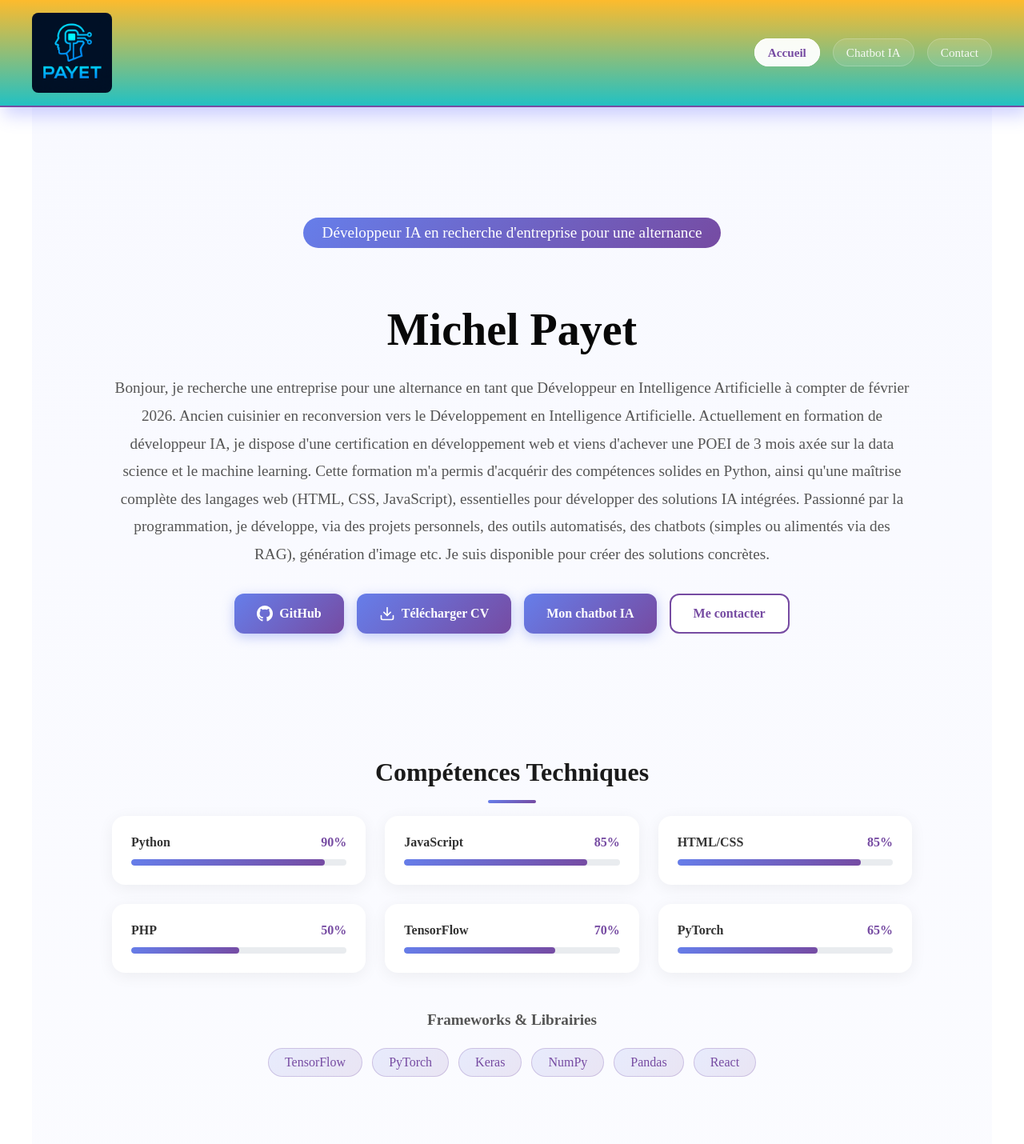
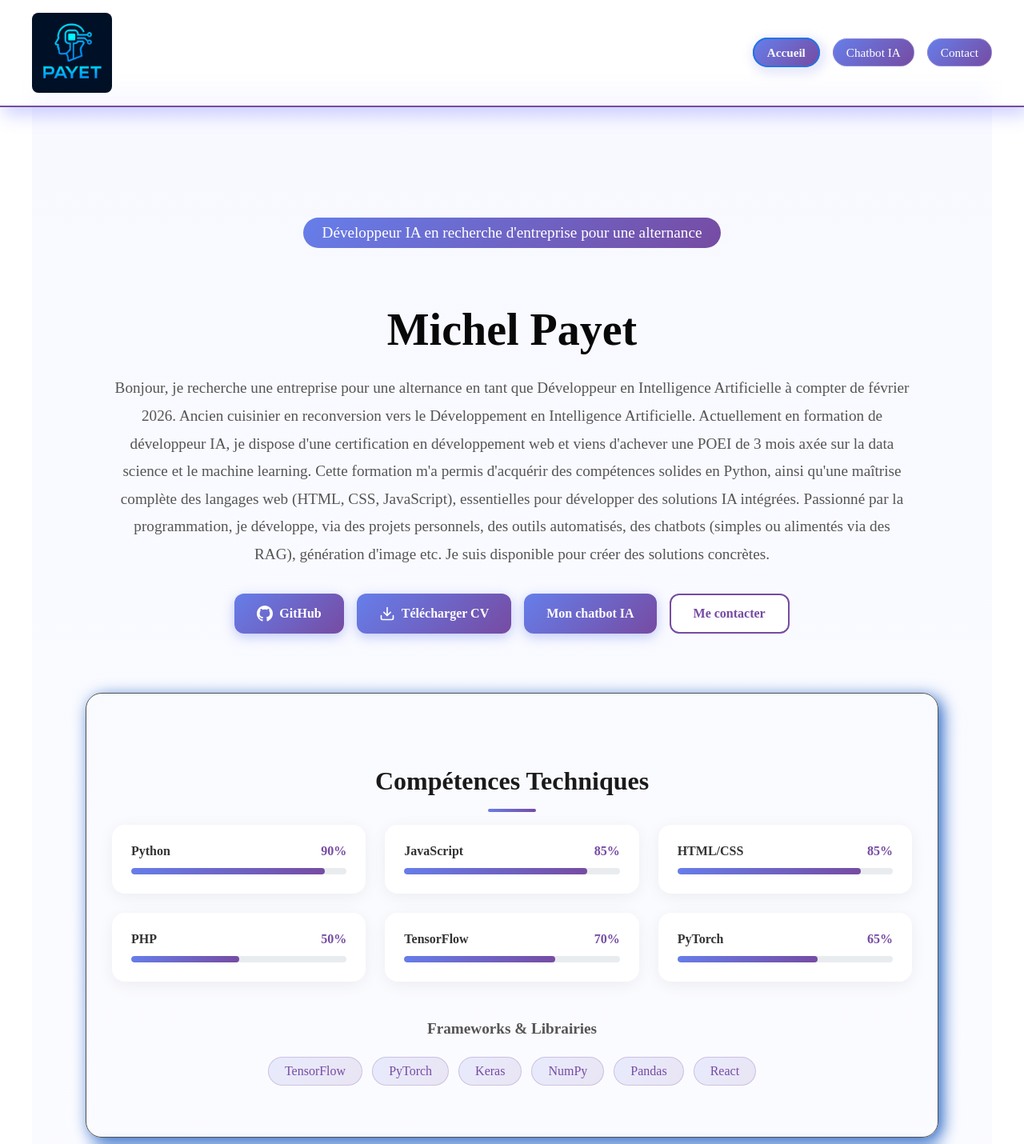
Before and after one commit to michel97400/site-michel, a React (Vite) app in the folder FRONTEND/: page / in a window 1280 px wide. Shown: the top 1430 px of the page at 80% size. Built offline with nearby package versions, Linux system fonts and the light colour scheme.

Commit message:
site finis

```diff
--- a/FRONTEND/src/App.css
+++ b/FRONTEND/src/App.css
@@ -11,7 +11,7 @@
 
 .main-content {
   margin-top: 80px;
-  background: linear-gradient(0deg,rgba(34, 193, 195, 1) 0%, rgba(253, 187, 45, 1) 100%);
+
 }
 
 
--- a/FRONTEND/src/pages/Chatbot.css
+++ b/FRONTEND/src/pages/Chatbot.css
@@ -1,13 +1,18 @@
 .page-content {
     padding-top: 100px;
     min-height: 100vh;
-    background: linear-gradient(180deg, #f8f9ff 0%, #ffffff 100%);
+
+    border-radius: 10px;
 }
 
 .section {
     padding: 4rem 2rem;
     max-width: 1000px;
-    margin: 0 auto;
+    margin: 10px auto;
+    border: 1px solid #535352;
+    border-radius: 20px;
+    box-shadow: 5px 5px 20px rgb(34, 98, 195);
+
 }
 
 .section-title {
@@ -44,14 +49,14 @@
     overflow: hidden;
     display: flex;
     flex-direction: column;
-    height: 500px;
+    height: 700px;
 }
 
 /* Messages Area */
 .chat-messages {
     flex: 1;
     overflow-y: auto;
-    padding: 1.5rem;
+    padding: 2rem;
     display: flex;
     flex-direction: column;
     gap: 1rem;
@@ -104,7 +109,7 @@
     padding: 0.875rem 1.25rem;
     border-radius: 18px;
     line-height: 1.5;
-    font-size: 0.95rem;
+    font-size: 1.2rem;
 }
 
 .message-user .message-content {
--- a/FRONTEND/src/pages/Chatbot.jsx
+++ b/FRONTEND/src/pages/Chatbot.jsx
@@ -47,8 +47,12 @@ export function ChatbotPage() {
 - **Nom** : Michel Payet
 - **Localisation** : Sainte-Clotilde, La Réunion
 - **Parcours** : Ancien cuisinier (2009-2023) en reconversion vers le développement IA
+- **Certifications** : Développeur Web et Web Mobile (AFPAR, 2025), Certification Voltaire (2024)
 - **Formation actuelle** : Développeur en Intelligence Artificielle (Simplon, 2025)
-- **Certifications** : Développeur Web et Web Mobile (AFPAR, 2025), Certification Voltaire (2024)
+- **Début alternance** : 26 Février 2026
+- **Projets personnels** : Chatbots, outils automatisés, génération d'images via IA
+- **Langues** : Français (natif), Anglais (intermédiaire)
+- **Centres d'intérêt** : Programmation, IA, technologies web
 
 **Compétences techniques :**
 - **Langages** : Python (90%), JavaScript (85%), HTML/CSS (85%), PHP (50%)
@@ -58,6 +62,8 @@ export function ChatbotPage() {
 - **Outils** : Git, Docker
 
 **Qualités** : Rigoureux, autonome, travail en équipe, bon relationnel, ponctuel
+**Pourquoi le prendre en alternance** : Motivé, sérieux et déjà expérimenté dans le monde professionnel grâce à mon premier métier de cuisinier, j’ai développé des qualités essentielles telles que la rigueur, l’adaptabilité et le travail en équipe. Aujourd’hui en reconversion vers l’intelligence artificielle et le développement web, je mets la même exigence et la même énergie dans l’apprentissage que dans mes expériences passées.
+Autonome et curieux, j’ai déjà acquis les bases du Python, de l’IA et du développement web grâce à l’auto-formation et à mes projets personnels. Une alternance serait pour moi l’opportunité d’apporter une vraie valeur à votre équipe tout en renforçant mes compétences sur des projets concrets, avec implication et sérieux.
 
 **Contact** : michel.payet974@live.fr | 06 92 13 17 21 | GitHub: michel97400
 
--- a/FRONTEND/src/templates/Header.css
+++ b/FRONTEND/src/templates/Header.css
@@ -4,8 +4,7 @@
     left: 0;
     right: 0;
     width: 100%;
-    background: #22C1C3;
-    background: linear-gradient(0deg,rgba(34, 193, 195, 1) 0%, rgba(253, 187, 45, 1) 100%);
+
     backdrop-filter: blur(12px);
     box-shadow: 5px 10px 20px rgba(100, 108, 255, 0.3);
     z-index: 1000;
@@ -49,29 +48,29 @@
 
 .nav-link {
     text-decoration: none;
-    color: rgba(255, 255, 255, 0.9);
+    color: rgba(8, 8, 8, 0.9);
     font-size: 0.95rem;
     font-weight: 500;
     padding: 0.5rem 1rem;
     position: relative;
     transition: all 0.3s ease;
     border-radius: 20px;
-    background: rgba(255, 255, 255, 0.1);
+    background: linear-gradient(135deg, #667eea 0%, #764ba2 100%);
+    color: white;
     border: 1px solid rgba(255, 255, 255, 0.2);
 }
 
 .nav-link:hover {
-    color: #fff;
-    background: rgba(255, 255, 255, 0.25);
-    border-color: rgba(255, 255, 255, 0.4);
+    color: #f6f6f8;
+    border:#fcfdff 2px solid ;
     transform: translateY(-2px);
-    box-shadow: 0 4px 12px rgba(0, 0, 0, 0.15);
+    box-shadow: 0 4px 12px 20px rgba(29, 26, 184, 0.15);
 }
 
 .nav-link.active {
-    color: #764ba2;
-    background: rgba(255, 255, 255, 0.95);
-    border-color: #fff;
+    color: #f8f7f7;
+    box-shadow: 3px 4px 12px 5px rgba(98, 107, 226, 0.15);
+    border: 2px solid  #2075e4;
     font-weight: 600;
 }
 
@@ -193,6 +192,8 @@
     .burger-menu {
         width: 36px;
         height: 36px;
+        background: linear-gradient(135deg, #667eea 0%, #764ba2 100%);
+        color: white;
     }
 
     .burger-line {
```
